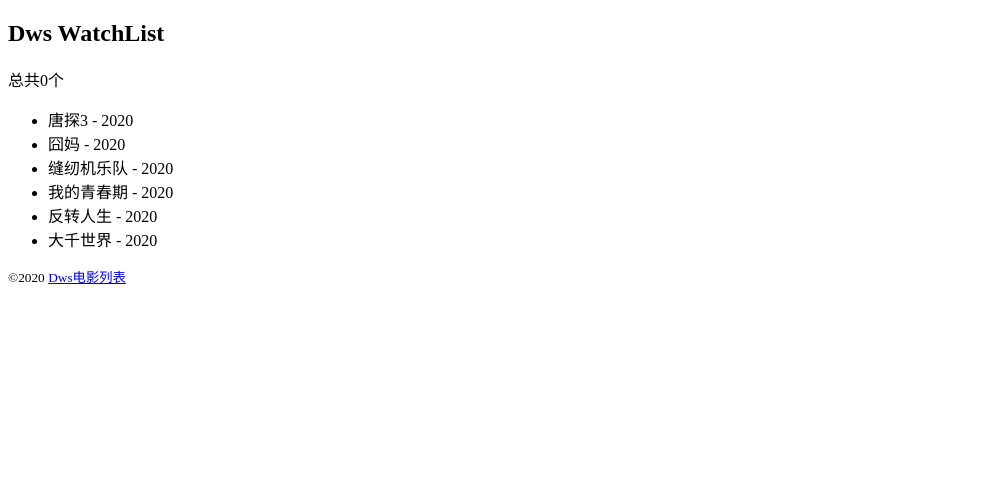
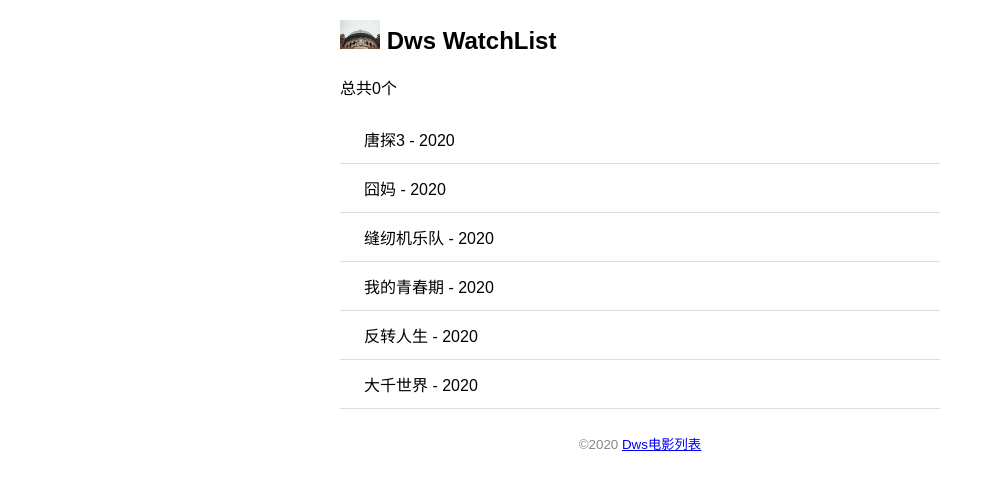
Before and after one commit to dws940819/FlaskDws, a Flask app: page / in a window 1280 px wide. Shown: the top 490 px of the page, without its empty margins (0-995 px from the left). Run offline with Flask 2, Linux system fonts and the light colour scheme.

Commit message:
'首页静态文件完成'

```diff
--- /dev/null
+++ b/day1/watchlist/static/css/style.css
@@ -0,0 +1,39 @@
+/* 全局页面*/
+body{
+    margin: 0 auto;
+    max-width: 600px;
+    font-size: 16px;
+    font-family: Arial, Helvetica, sans-serif;
+}
+
+/* 页脚 */
+footer{
+    color: #888;
+    margin-top: 15px;
+    text-align: center;
+    padding: 10px;
+}
+
+/* avatar */
+.avatar{
+    width:40px;
+}
+
+/* 电影列表 */
+.movie_list{
+    list-style-type: none;
+    padding: 0;
+    margin-bottom: 15px;
+    box-shadow: 0 2px 5px 0 rgba(0,0,0,0.16) 0 2px 10px 0 rgba(0,0,0,0.12);
+}
+
+
+.movie_list li{
+    padding: 12px 24px;
+    border-bottom: 1px solid #ddd;
+}
+
+
+.movie_list li:hover{
+    background-color: #105aa3;
+}
--- a/day1/watchlist/templates/index.html
+++ b/day1/watchlist/templates/index.html
@@ -5,12 +5,15 @@
     <meta name="viewport" content="width=device-width, initial-scale=1.0">
     <meta http-equiv="X-UA-Compatible" content="ie=edge">
     <title>Dws WatchList</title>
+    <link rel="stylesheet" href="{{ url_for('static', filename='css/style.css')}}">
 </head>
 <body>
-    <h2>{{ name }} WatchList</h2>
+    <h2>
+        <img class='avatar'src="{{ url_for('static', filename='images/111.png')}}" alt="图片">
+        {{ name }} WatchList</h2>
     {# 过滤器 变量|过滤器名 #}
     <p>总共{{ moviews|length }}个</p>
-    <ul>
+    <ul class="movie_list">
         {% for movie in movies %}
         <li>
             {{ movie.title }} - {{ movie.year }}
```
Also changed, not shown: day1/watchlist/static/images/111.png (added).
